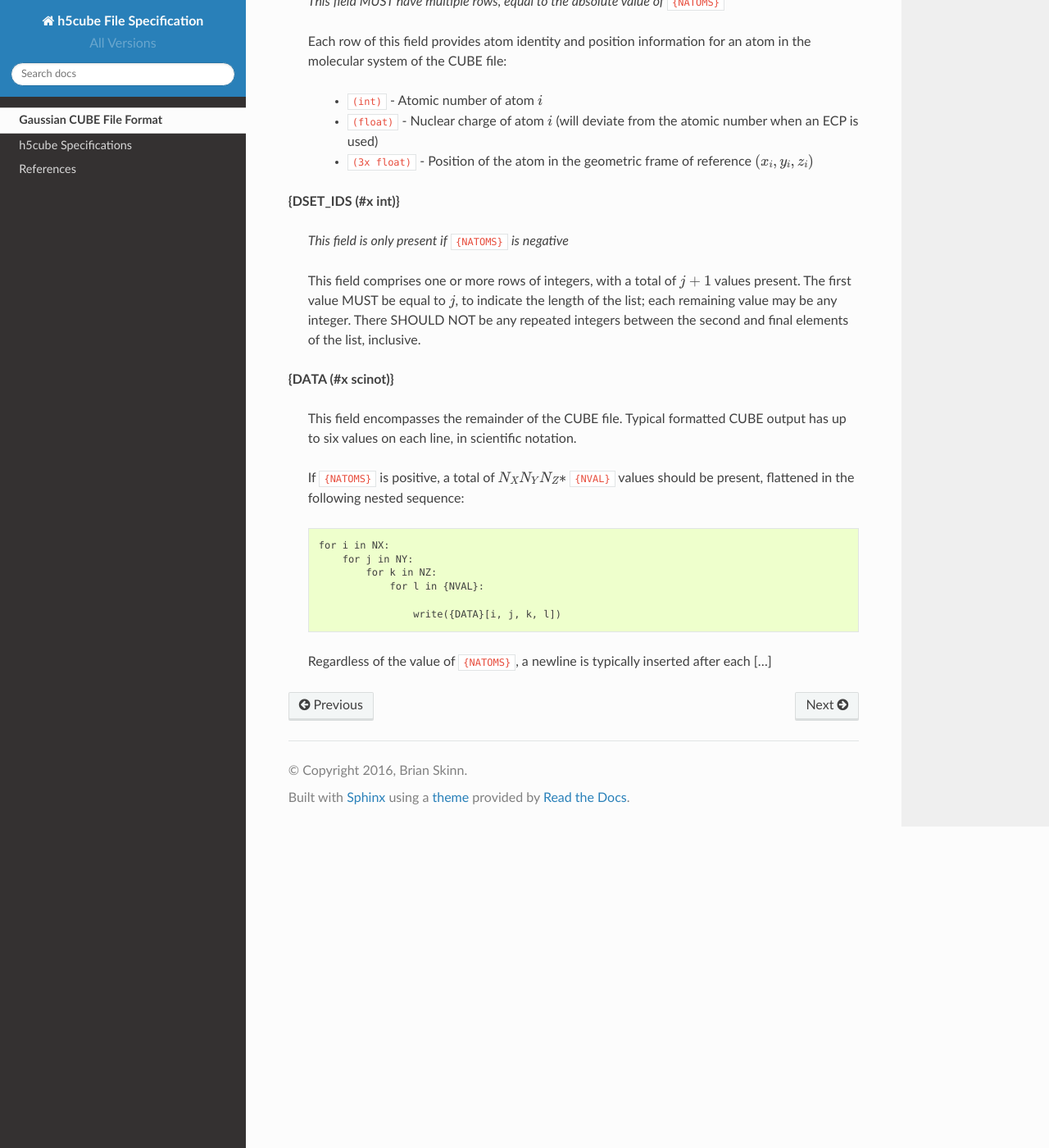
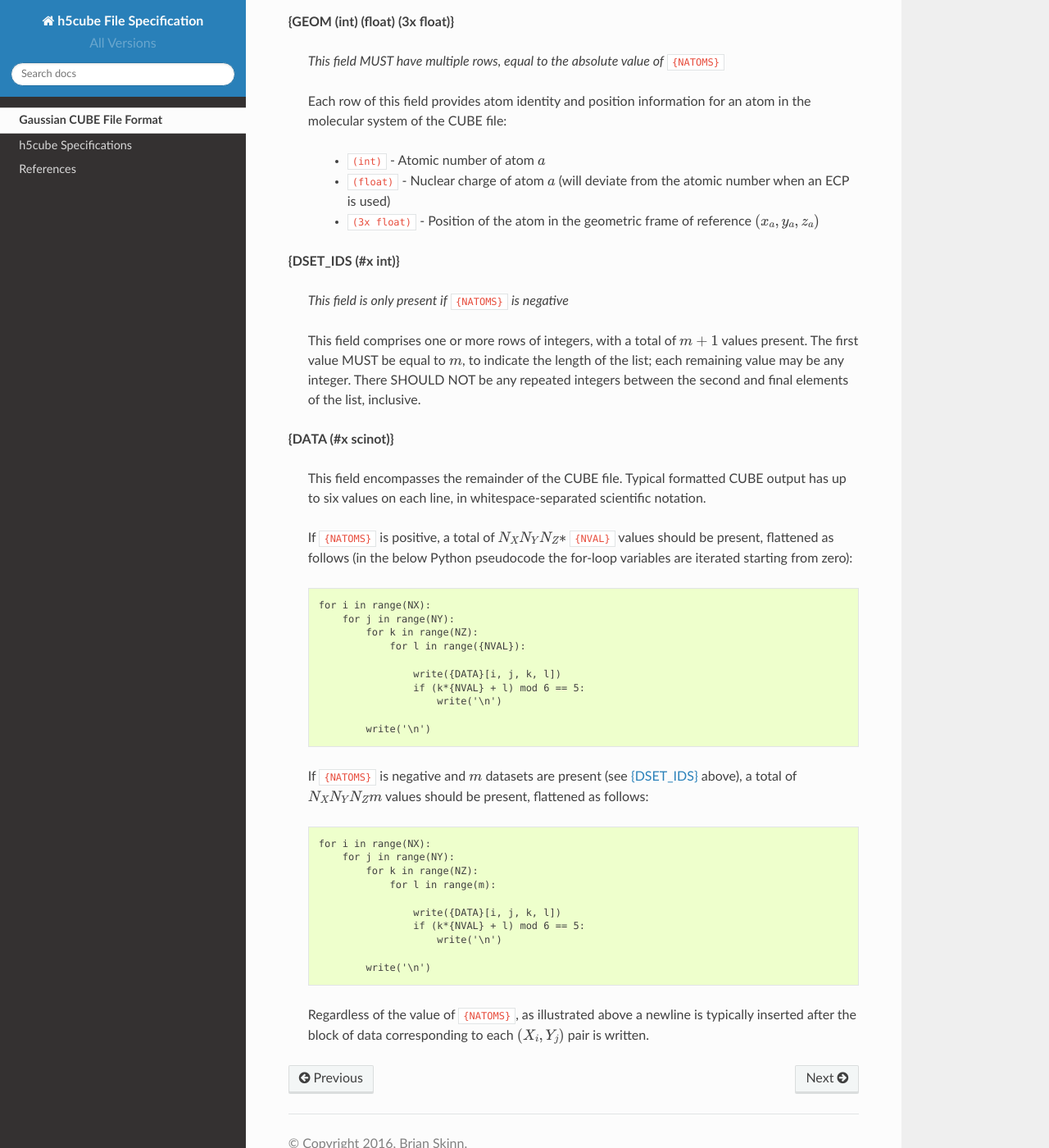
Before and after one commit to bskinn/h5cube-spec, a Sphinx documentation site: the page built from doc/source/cubeformat.rst, in a window 1280 px wide and 1400 px high, scrolled down 2979 px. Shown: the whole window at 82% size. Built offline with Sphinx 7.4.7 and the Read the Docs theme 2.0.0, drawn with Linux system fonts in a browser that asks for light colours; some of the changed text lies outside the part shown.

Commit message:
DRAFT: cubeformat
 * Add note about zero atoms probably not working well
 * Change atom iterator from 'i' to 'a'
 * Change DSET iterator from 'j' to 'm'
 * Complete {DATA} draft

Page nominally done; probably will need some editing &c., though.

```diff
--- a/doc/source/cubeformat.rst
+++ b/doc/source/cubeformat.rst
@@ -34,7 +34,6 @@ All fields except for
 
 ``{NVAL}`` may be omitted if its value would be equal to one; it MUST be absent or
 have a value of one if ``{NATOMS}`` is negative.
-
 
 Field Layout
 ------------
@@ -93,6 +92,9 @@ Field Descriptions
 
     The absolute value of ``{NATOMS}`` defines the number of rows of molecular geometry data
     that MUST be present in ``{GEOM}``.
+
+    The CUBE specification is silent as to whether a zero value is permitted for ``{NATOMS}``;
+    most applications likely **do not** support CUBE files with no atoms.
 
 .. _cubeformat-ORIGIN:
 
@@ -167,13 +169,13 @@ Field Descriptions
     Each row of this field provides atom identity and position information for an
     atom in the molecular system of the CUBE file:
 
-     * ``(int)`` - Atomic number of atom :math:`i`
+     * ``(int)`` - Atomic number of atom :math:`a`
 
-     * ``(float)`` - Nuclear charge of atom :math:`i` (will deviate from the atomic
+     * ``(float)`` - Nuclear charge of atom :math:`a` (will deviate from the atomic
        number when an ECP is used)
 
      * ``(3x float)`` - Position of the atom in the geometric frame of
-       reference :math:`\left(x_i, y_i, z_i\right)`
+       reference :math:`\left(x_a, y_a, z_a\right)`
 
 .. _cubeformat-DSET_IDS:
 
@@ -181,8 +183,8 @@ Field Descriptions
 
     *This field is only present if* ``{NATOMS}`` *is negative*
 
-    This field comprises one or more rows of integers, with a total of :math:`j+1`
-    values present. The first value MUST be equal to :math:`j`, to indicate the
+    This field comprises one or more rows of integers, with a total of :math:`m+1`
+    values present. The first value MUST be equal to :math:`m`, to indicate the
     length of the list; each remaining value may be any integer. There SHOULD NOT
     be any repeated integers between the second and final elements of the list,
     inclusive.
@@ -192,18 +194,38 @@ Field Descriptions
 **{DATA (#x scinot)}**
 
     This field encompasses the remainder of the CUBE file.  Typical formatted CUBE output
-    has up to six values on each line, in scientific notation.
+    has up to six values on each line, in whitespace-separated scientific notation.
 
     If ``{NATOMS}`` is positive, a total of :math:`N_X N_Y N_Z*` ``{NVAL}`` values should
-    be present, flattened in the following nested sequence::
+    be present, flattened as follows (in the below Python pseudocode the for-loop
+    variables are iterated starting from zero)::
 
-        for i in NX:
-            for j in NY:
-                for k in NZ:
-                    for l in {NVAL}:
+        for i in range(NX):
+            for j in range(NY):
+                for k in range(NZ):
+                    for l in range({NVAL}):
 
                         write({DATA}[i, j, k, l])
+                        if (k*{NVAL} + l) mod 6 == 5:
+                            write('\n')
 
+                write('\n')
 
+    If ``{NATOMS}`` is negative and :math:`m` datasets are present (see
+    :ref:`{DSET_IDS} <cubeformat-DSET_IDS>` above), a total of
+    :math:`N_X N_Y N_Z m` values should be present, flattened as follows::
 
-    Regardless of the value of ``{NATOMS}``, a newline is typically inserted after each [...]
+        for i in range(NX):
+            for j in range(NY):
+                for k in range(NZ):
+                    for l in range(m):
+
+                        write({DATA}[i, j, k, l])
+                        if (k*{NVAL} + l) mod 6 == 5:
+                            write('\n')
+
+                write('\n')
+
+    Regardless of the value of ``{NATOMS}``, as illustrated above a newline is typically
+    inserted after the block of data corresponding to each :math:`\left(X_i, Y_j\right)`
+    pair is written.
```
